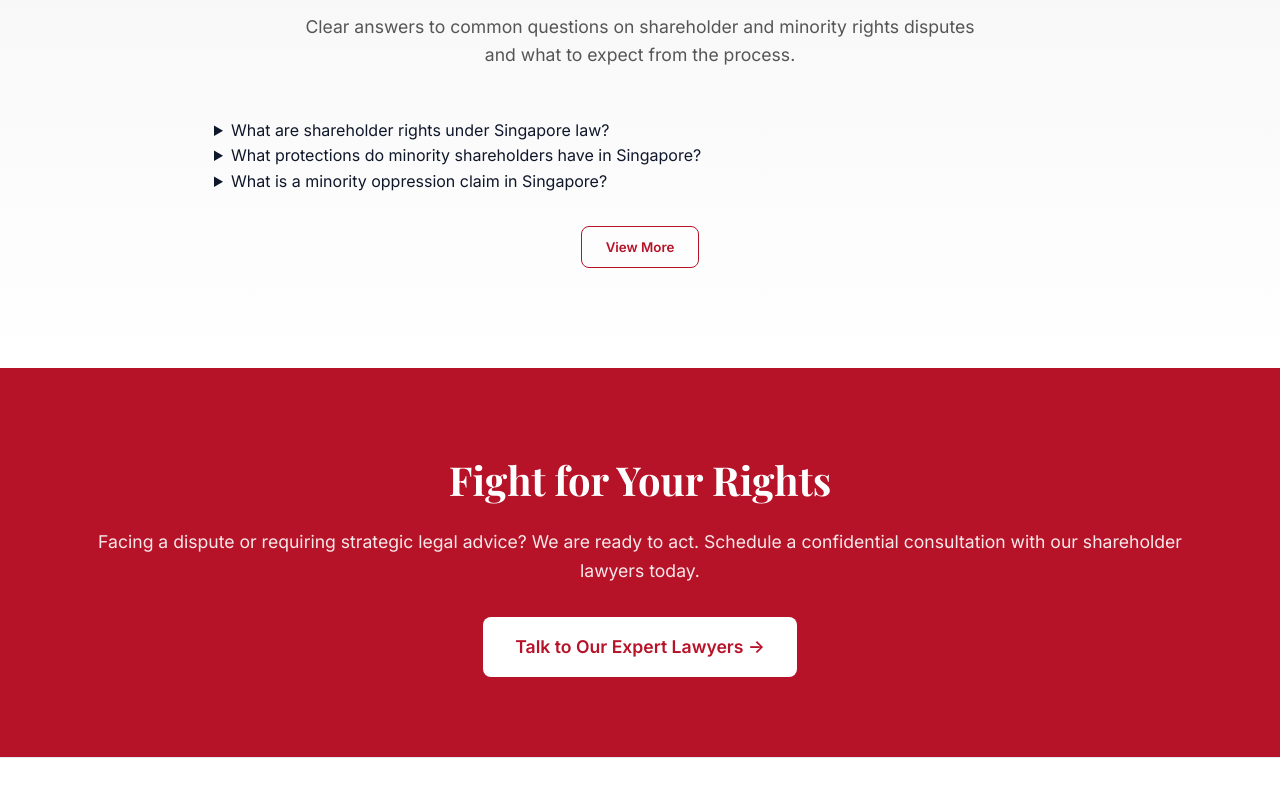
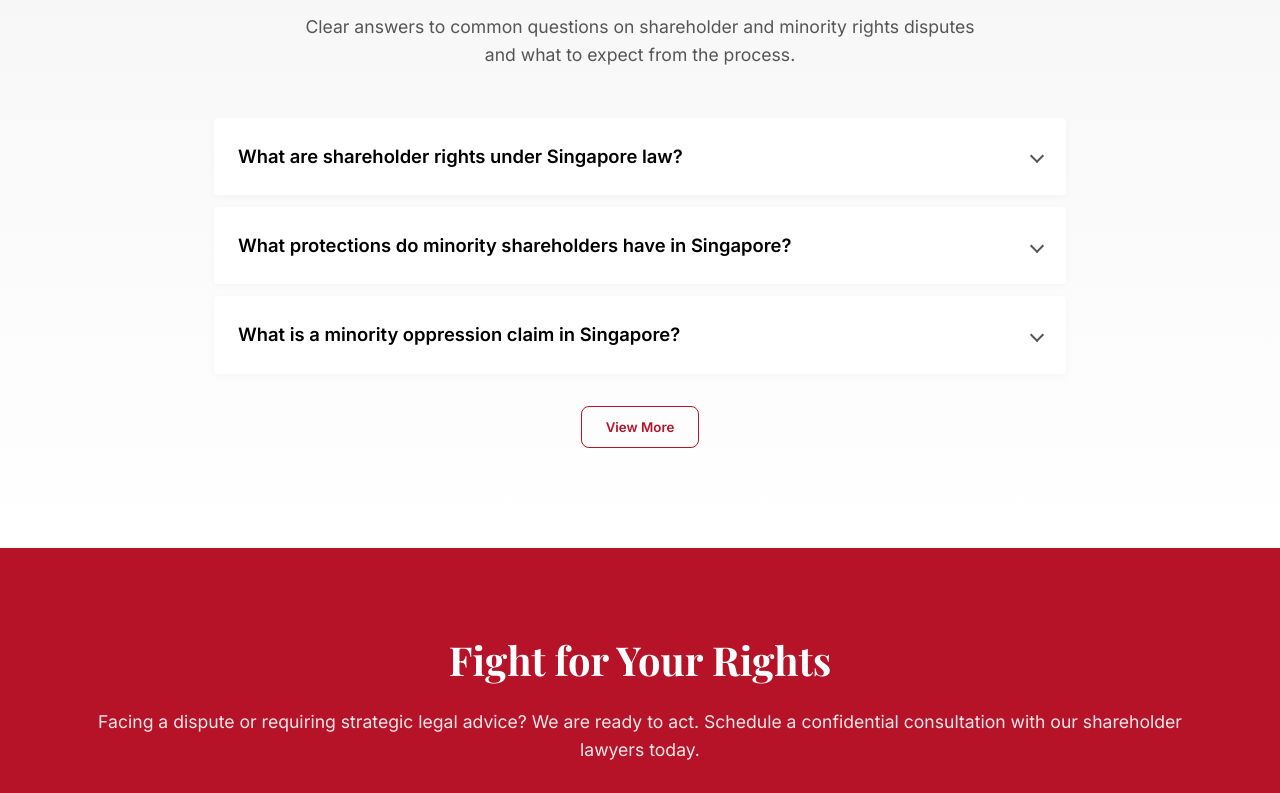
Before and after one commit to Az8-max/Website-Tests, a plain HTML site: page index.html in a window 1280 px wide. Shown: the part 6289-7082 px from the top of the page. Drawn offline with nearby package versions, Linux system fonts and the light colour scheme; a web font is replaced by a local one.

Commit message:
Fix CSS syntax error that swallowed FAQ styles on desktop

```diff
--- a/index.html
+++ b/index.html
@@ -12,7 +12,7 @@
     <link href="https://fonts.googleapis.com/css2?family=Inter:wght@400;500;600&family=Playfair+Display:ital,wght@0,600;0,700;1,600&display=swap" rel="stylesheet" />
     <link rel="stylesheet" href="https://cdn.jsdelivr.net/npm/swiper@11/swiper-bundle.min.css" />
 
-    <link rel="stylesheet" href="style.css?v=4" />
+    <link rel="stylesheet" href="style.css?v=5" />
   </head>
   <body>
     <!-- Header -->
--- a/style.css
+++ b/style.css
@@ -528,6 +528,7 @@
   }
   .hero-title {
     font-size: 2.5rem;
+  }
 }
 
 /* FAQ Accordion Styles */
```
